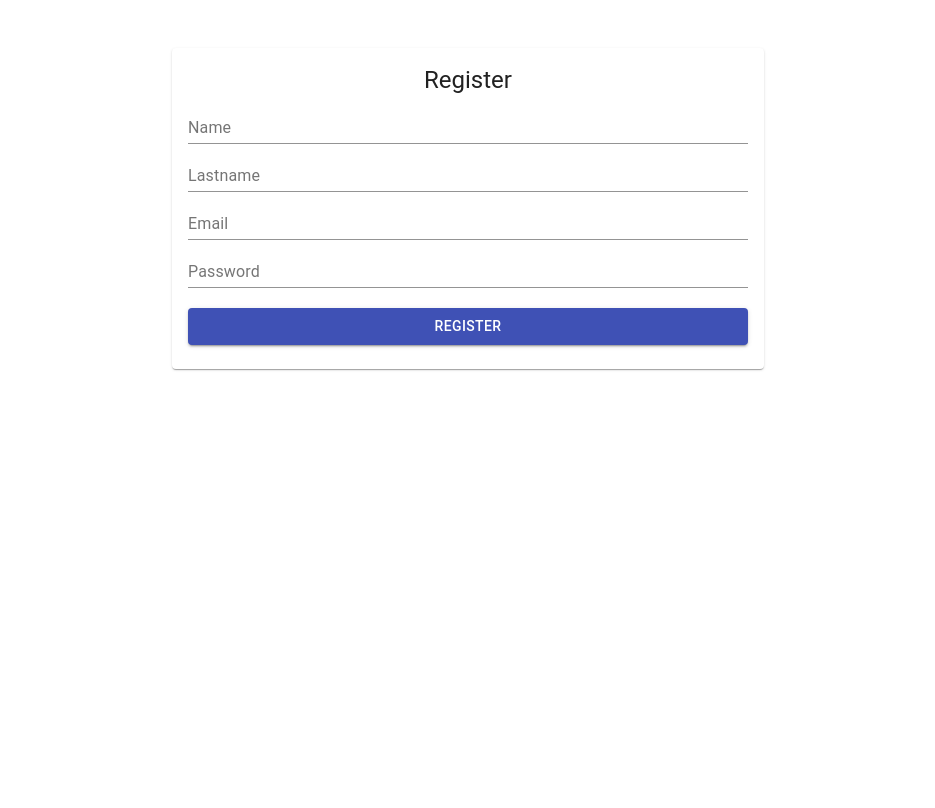
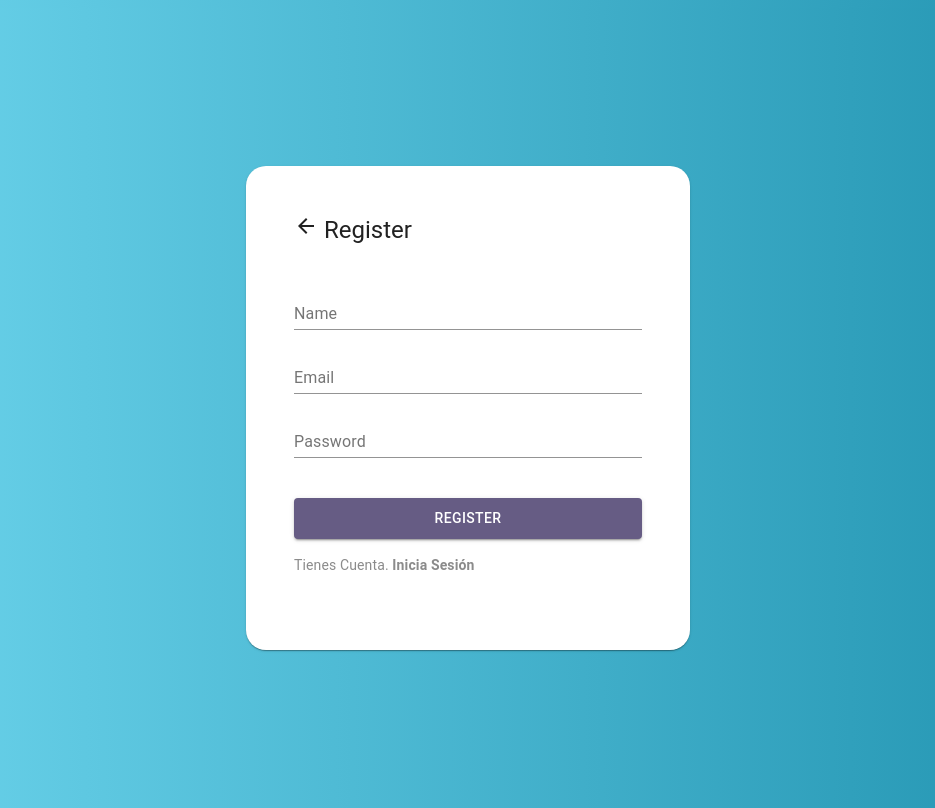
Before and after one commit to ricardober93/FrontendStore, a Next.js app: page /SingIn in a window 1280 px wide. Shown: the whole page, without its empty margins (172-1107 px from the left). Built offline with nearby package versions, Linux system fonts and the light colour scheme.

Commit message:
nuevos estilos

```diff
--- a/src/modules/user/auth/components/SingIn.js
+++ b/src/modules/user/auth/components/SingIn.js
@@ -1,4 +1,4 @@
-import React, { useState } from 'react';
+import React, { useState } from "react";
 import {
   Container,
   Grid,
@@ -9,71 +9,118 @@ import {
   Input,
   Button,
   Typography,
-} from '@material-ui/core';
-import { Alert } from '@material-ui/lab';
-import { useFormik } from 'formik';
-import * as Yup from 'yup';
+} from "@material-ui/core";
+import { Alert } from "@material-ui/lab";
+import { useFormik } from "formik";
+import * as Yup from "yup";
+import { makeStyles } from "@material-ui/core/styles";
+import { useSelector } from "react-redux";
+import ArrowBackIcon from "@material-ui/icons/ArrowBack";
+import Router from 'next/router'
+
+const useStyles = makeStyles((theme) => ({
+  root: {
+    height: "100%",
+    display: "grid",
+    alignContent: "center",
+    justifyContent: "center",
+    padding: theme.spacing(3),
+  },
+  formControl: {
+    width: "100%",
+    marginTop: theme.spacing(2),
+  },
+  form: {
+    marginTop: "20px",
+    height: "90%",
+  },
+  card: {
+    padding: theme.spacing(4),
+    borderRadius: "20px",
+    height: "420px",
+    minHeight: '420px',
+    maxHeight: "480px",
+    width: "380px",
+  },
+  btn: {
+    backgroundColor: "#665C84 !important",
+    width: "100%",
+    padding: "8px 30px",
+    marginTop: theme.spacing(5),
+    color: "#ffffff",
+    "&:hover": {
+      backgroundColor: "#FFBA5A !important",
+      color: "#000000",
+    },
+  },
+  singUp: {
+    color: "#8B8B8B",
+    fontSize: "14px",
+    marginTop: theme.spacing(2),
+  },
+  span: {
+    fontWeight: "bold",
+    cursor:'pointer'
+  },
+  back:{
+      cursor:'pointer'
+  }
+}));
 
 const Signin = () => {
-
+  const classes = useStyles();
   //State del componente
   const [user, saveUser] = useState({
-        name: '',
-        lastname: '',
-        password: '',
-        email: '',
-
-
-    })
+    name: "",
+    password: "",
+    email: "",
+  });
   const formik = useFormik({
     initialValues: {
-            email: '',
-            lastname: '',
-            name: '',
-            password: '',
+      email: "",
+      name: "",
+      password: "",
     },
     validationSchema: Yup.object({
-            name: Yup.string()
-                .required('Required'),
-            lastname: Yup.string()
-                .required('Required'),
+      name: Yup.string().required("Required"),
       email: Yup.string()
-                .email('Invalid email address')
-                .min(6, 'much short')
-                .required('Required'),
-            password: Yup.string()
-                .min(8, 'much short')
-                .required('Required')
+        .email("Invalid email address")
+        .min(6, "much short")
+        .required("Required"),
+      password: Yup.string().min(8, "much short").required("Required"),
     }),
-        onSubmit: values => {
+    onSubmit: (values) => {
       saveUser({
         ...user,
         name: values.name,
-                lastname: values.name,
         email: values.email,
-                password: values.password
-            }
-            );
+        password: values.password,
+      });
+    },
+  });
+  return (
+    <Container className={classes.root}>
+      <style global jsx>{`
+        html,
+        body,
+        main,
+        div#__next {
+          height: 100%;
+          background: #2193b0;  /* fallback for old browsers */
+          background: -webkit-linear-gradient(to right, #6dd5ed, #2193b0);  /* Chrome 10-25, Safari 5.1-6 */
+          background: linear-gradient(to right, #6dd5ed, #2193b0); /* W3C, IE 10+/ Edge, Firefox 16+, Chrome 26+, Opera 12+, Safari 7+ */
+
         },
 
-    });
-    return (<Container style={{ padding: 40 }}>
-        <Grid
-            container justify={'center'}
-        >
-            <Grid item={true} item lg={6}>
-                <Card padding={2}>
+      `}</style>
+      <Grid container>
+        <Card className={classes.card}>
           <CardContent>
-                        <Typography
-                            variant="h5"
-                            component="h4"
-                            justify="center"
-                            align="center"
-                        >
-                            Register
+            <Typography variant="h5" component="h4">
+              <ArrowBackIcon className={classes.back} onClick={() => Router.push('/')} /> Register
             </Typography>
-                        <form onSubmit={formik.handleSubmit}>
-                            <FormControl fullWidth={true}>
+            <form className={classes.form} onSubmit={formik.handleSubmit}>
+              <FormControl className={classes.formControl}>
                 <InputLabel htmlFor="name">Name</InputLabel>
                 <Input
                   id="name"
@@ -86,20 +133,7 @@ const Signin = () => {
                   <Alert severity="error">{formik.errors.name}</Alert>
                 ) : null}
               </FormControl>
-                            <FormControl fullWidth={true}>
-                                <InputLabel htmlFor="lastname">Lastname</InputLabel>
-                                <Input
-                                    id="lastname"
-                                    name="lastname"
-                                    onChange={formik.handleChange}
-                                    onBlur={formik.handleBlur}
-                                    value={formik.values.lastname}
-                                />
-                                {formik.touched.lastname && formik.errors.lastname ? (
-                                    <Alert severity="error">{formik.errors.lastname}</Alert>
-                                ) : null}
-                            </FormControl>
-                            <FormControl fullWidth={true}>
+              <FormControl className={classes.formControl}>
                 <InputLabel htmlFor="email">Email</InputLabel>
                 <Input
                   id="email"
@@ -112,7 +146,7 @@ const Signin = () => {
                   <Alert severity="error">{formik.errors.email}</Alert>
                 ) : null}
               </FormControl>
-                            <FormControl fullWidth={true}>
+              <FormControl className={classes.formControl}>
                 <InputLabel htmlFor="password">Password</InputLabel>
                 <Input
                   id="password"
@@ -126,21 +160,18 @@ const Signin = () => {
                   <Alert severity="error">{formik.errors.password}</Alert>
                 ) : null}
               </FormControl>
-                            <Button
-                                type="submit"
-                                fullWidth
-                                variant="contained"
-                                color="primary"
-                                style={{ marginTop: 20 }}
-                            >
+              <Button type="submit" variant="contained" className={classes.btn}>
                 Register
               </Button>
             </form>
+            <Typography className={classes.singUp}>
+            Tienes Cuenta. <span onClick={() => Router.push('/login')}  className={classes.span}>Inicia Sesión</span>
+            </Typography>
           </CardContent>
         </Card>
       </Grid>
-        </Grid>
-    </Container>);
-}
+    </Container>
+  );
+};
 
 export default Signin;
```
Also changed, not shown: src/modules/user/auth/components/FormLogin.js (+56 -16 lines). Lines whose indentation alone changed are shown as unchanged.
